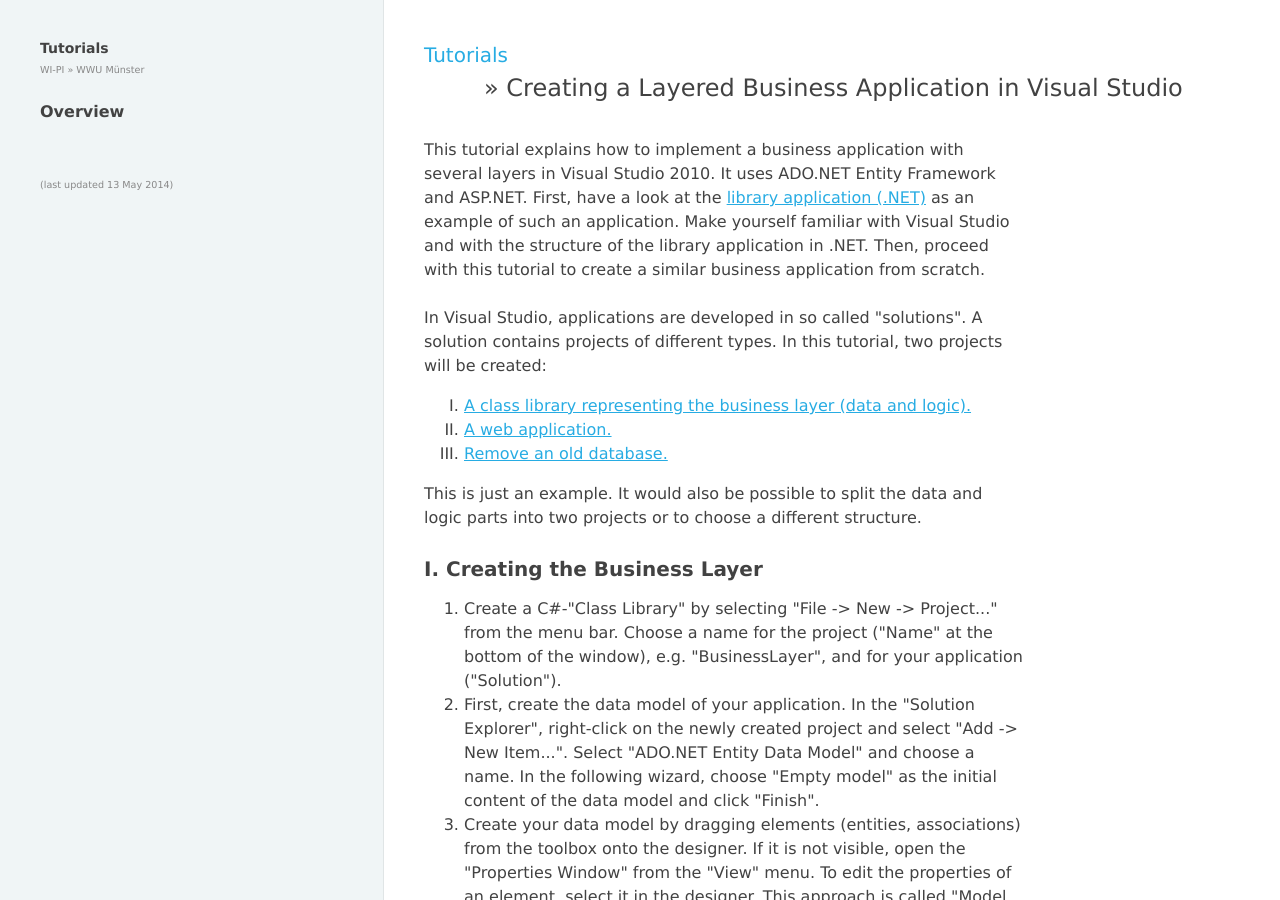
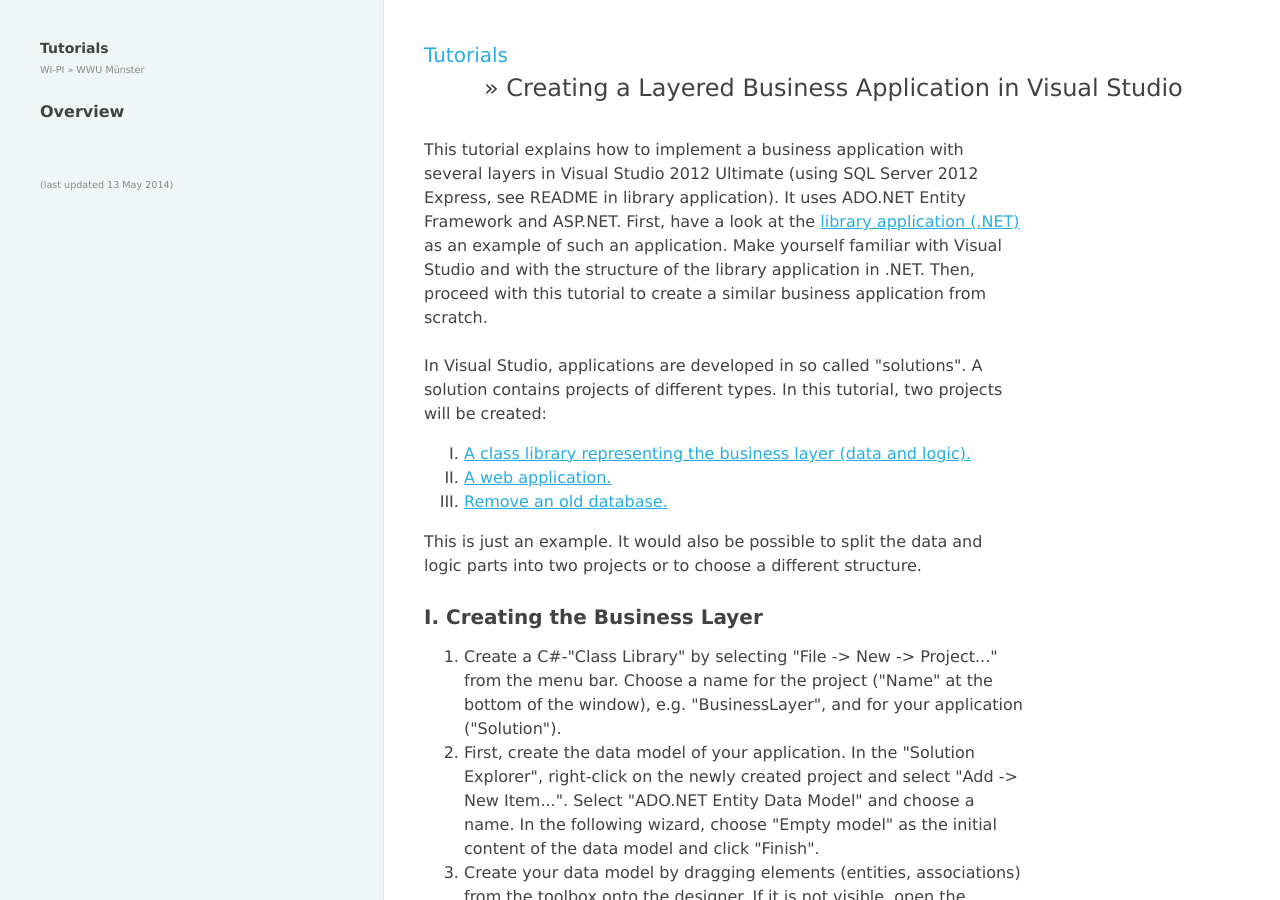
Before and after one commit to wwu-pi/tutorials, a Jekyll site: the page built from lectures/eai/040_tutorial_net_projects.html, in a window 1280 px wide and 900 px high. Built offline with Jekyll 4.4.1, drawn with Linux system fonts in a browser that asks for light colours.

Commit message:
Bump to Visual Studio 2012 Ultimate

```diff
--- a/lectures/eai/040_tutorial_net_projects.html
+++ b/lectures/eai/040_tutorial_net_projects.html
@@ -3,7 +3,7 @@ layout: recipe
 title: Creating a Layered Business Application in Visual Studio
 ---
 
-<p>This tutorial explains how to implement a business application with several layers in Visual Studio 2010. It uses ADO.NET Entity Framework and ASP.NET. First, have a look at the <a href="binaries/Library-NET4.zip">library application (.NET)</a> as an example of such an application. Make yourself familiar with Visual Studio and with the structure of the library application in .NET. Then, proceed with this tutorial to create a similar business application from scratch.<br /> <br /> In Visual Studio, applications are developed in so called "solutions". A solution contains projects of different types. In this tutorial, two projects will be created:</p>
+<p>This tutorial explains how to implement a business application with several layers in Visual Studio 2012 Ultimate (using SQL Server 2012 Express, see README in library application). It uses ADO.NET Entity Framework and ASP.NET. First, have a look at the <a href="binaries/Library-NET4.zip">library application (.NET)</a> as an example of such an application. Make yourself familiar with Visual Studio and with the structure of the library application in .NET. Then, proceed with this tutorial to create a similar business application from scratch.<br /> <br /> In Visual Studio, applications are developed in so called "solutions". A solution contains projects of different types. In this tutorial, two projects will be created:</p>
 <ol style="list-style-type: upper-roman;">
   <li><a href="#business">A class library representing the business layer (data and logic).</a></li>
   <li><a href="#web">A web application.</a></li>
```
